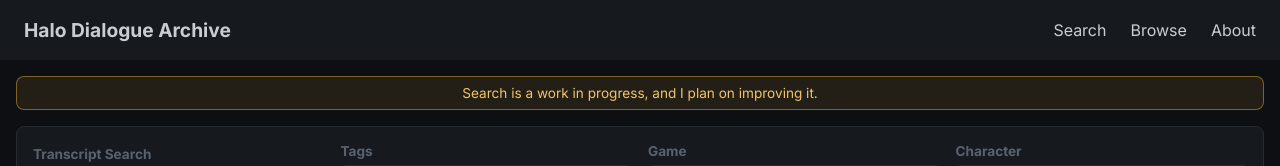
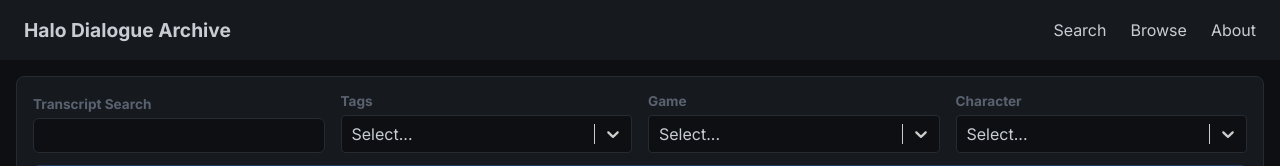
Before and after one commit to dragonstonehafiz/halo-dialogue-archive, a React (Vite) app: page /search in a window 1280 px wide. Shown: the top 166 px of the page. Built offline with nearby package versions, Linux system fonts and the light colour scheme; no server answers.

Commit message:
feat: remove search notice

```diff
--- a/src/pages/SearchPage.css
+++ b/src/pages/SearchPage.css
@@ -1,14 +1,3 @@
-.search-notice {
-    margin: 16px 16px 0 16px;
-    padding: 8px 14px;
-    background-color: rgba(240, 180, 60, 0.1);
-    border: 1px solid rgba(240, 180, 60, 0.45);
-    border-radius: 8px;
-    color: #f0c46a;
-    font-size: 0.85rem;
-    text-align: center;
-}
-
 .filters-section {
     margin: 16px;
     background-color: var(--surface);
--- a/src/pages/SearchPage.tsx
+++ b/src/pages/SearchPage.tsx
@@ -280,10 +280,6 @@
         <div>
             <Navbar/>
 
-            <p className="search-notice" role="note">
-                Search is a work in progress, and I plan on improving it.
-            </p>
-
             <div className="filters-section">
                 <div className="filters-row">
                     <div className='filter-item'>
```
